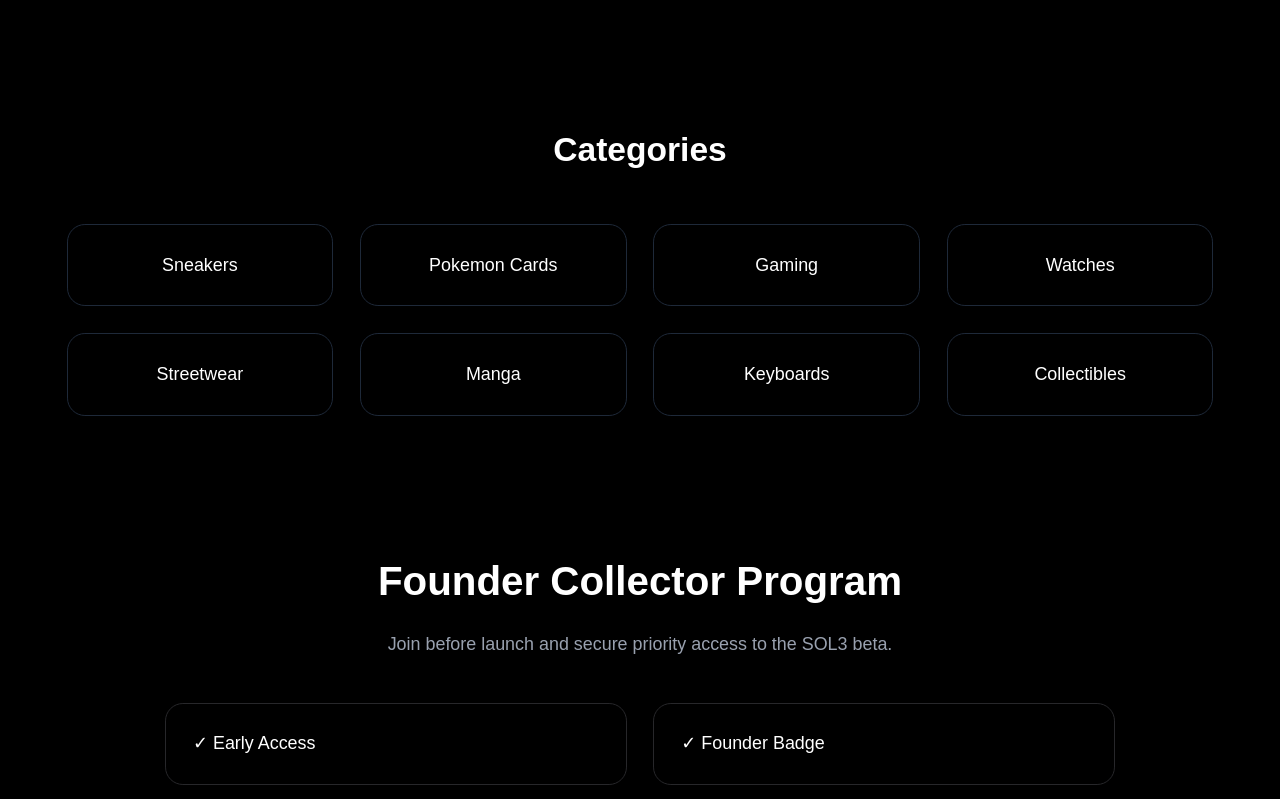
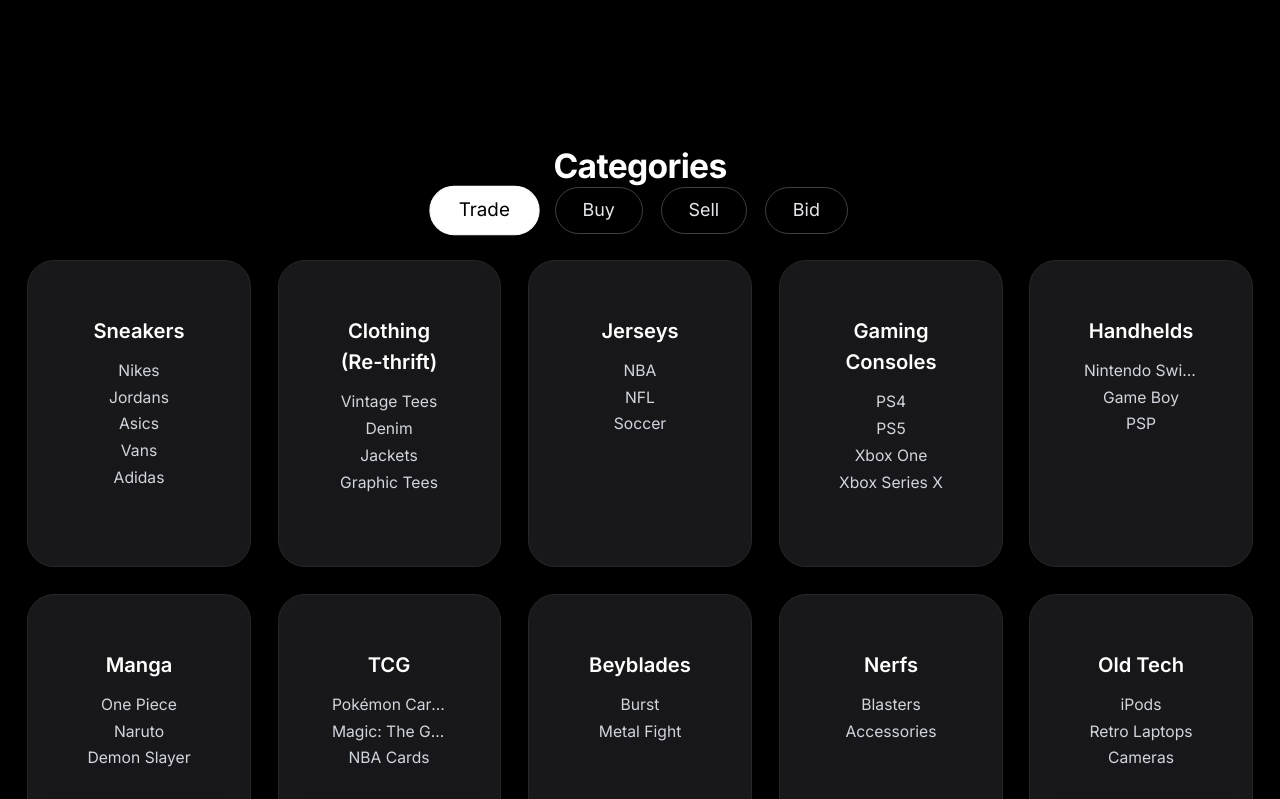
Before and after one commit to Rvx0098/sol3, a Next.js app: page / in a window 1280 px wide. Shown: the part 721-1520 px from the top of the page. Built offline with nearby package versions, Linux system fonts and the light colour scheme; no server answers.

Commit message:
Backup before lovable import

```diff
--- a/app/globals.css
+++ b/app/globals.css
@@ -1,8 +1,12 @@
+@import url('https://fonts.googleapis.com/css2?family=Inter:wght@300;400;600;700;800&display=swap');
 @import "tailwindcss";
 
 :root {
-  --background: #ffffff;
-  --foreground: #171717;
+  --background: #000000;
+  --foreground: #f8f8f8;
+  --surface: #070707;
+  --surface-soft: rgba(255, 255, 255, 0.04);
+  --surface-strong: rgba(255, 255, 255, 0.08);
 }
 
 @theme inline {
@@ -12,50 +16,46 @@
   --font-mono: var(--font-geist-mono);
 }
 
-@media (prefers-color-scheme: dark) {
-  :root {
-    --background: #0a0a0a;
-    --foreground: #ededed;
-  }
+body {
+  min-height: 100vh;
+  margin: 0;
+  background: radial-gradient(circle at top, rgba(255, 255, 255, 0.05), transparent 24%), #000000;
+  color: #f8f8f8;
+  font-family: Inter, -apple-system, BlinkMacSystemFont, 'Segoe UI', Roboto, Helvetica, Arial, sans-serif;
+  -webkit-font-smoothing: antialiased;
+  -moz-osx-font-smoothing: grayscale;
+  text-rendering: optimizeLegibility;
 }
 
-body {
-  background: var(--background);
-  color: var(--foreground);
-  font-family: Arial, Helvetica, sans-serif;
-}
-
-/* Global box sizing and responsive defaults */
-*, *::before, *::after {
+* {
   box-sizing: border-box;
 }
 
-/* Fluid, clamped base font-size for better readability across devices */
-:root {
-  --base-font-size: clamp(14px, 1.4vw, 18px);
+*::selection {
+  background: rgba(255, 255, 255, 0.18);
+  color: #ffffff;
 }
 
 html {
-  font-size: var(--base-font-size);
-  -webkit-text-size-adjust: 100%;
-  -moz-text-size-adjust: 100%;
-  -ms-text-size-adjust: 100%;
+  font-size: clamp(14px, 1.4vw, 18px);
+  scroll-behavior: smooth;
 }
 
-/* Make media and images responsive to prevent overflow/overlap */
 img, picture, video, svg {
   max-width: 100%;
   height: auto;
   display: block;
 }
 
-/* Prevent long words/strings from overflowing */
-p, a, button, input, h1, h2, h3, h4 {
+p, a, button, input, textarea, h1, h2, h3, h4 {
   word-break: break-word;
   hyphens: auto;
 }
 
-/* Basic container utility for content centering */
+button, input, textarea {
+  font: inherit;
+}
+
 .container {
   max-width: 1200px;
   margin-left: auto;
@@ -64,13 +64,57 @@
   padding-right: 1rem;
 }
 
-/* Limit extreme heading sizes so they don't overlap on small screens */
-h1 {
-  font-size: clamp(1.6rem, 6vw, 4.5rem);
-  line-height: 1.02;
+.glass-panel {
+  background: rgba(255, 255, 255, 0.04);
+  backdrop-filter: blur(24px);
+  -webkit-backdrop-filter: blur(24px);
+  border: 1px solid rgba(255, 255, 255, 0.08);
 }
 
-/* Modal/content helpers: ensure modals fit smaller viewports */
+.card-3d {
+  perspective: 1000px;
+}
+
+.card-3d .card-inner {
+  transform-style: preserve-3d;
+  transition: transform 450ms cubic-bezier(0.2, 0.9, 0.2, 1), box-shadow 300ms ease;
+  will-change: transform;
+}
+
+.card-3d:hover .card-inner {
+  transform: rotateX(6deg) rotateY(-6deg) translateY(-6px) scale(1.01);
+  box-shadow: 0 25px 50px rgba(0, 0, 0, 0.6), 0 6px 18px rgba(0, 0, 0, 0.4);
+}
+
+.card-3d .card-face {
+  backface-visibility: hidden;
+}
+
+h1, h2, h3, h4 {
+  margin: 0;
+}
+
+h1 {
+  font-size: clamp(3rem, 7vw, 7.5rem);
+  line-height: 0.92;
+}
+
+h2 {
+  letter-spacing: -0.02em;
+}
+
+.details summary {
+  list-style: none;
+}
+
+.details summary::-webkit-details-marker {
+  display: none;
+}
+
+.details[open] summary {
+  color: #fff;
+}
+
 .modal-full-mobile {
   width: 100%;
   max-width: 420px;
--- a/app/layout.tsx
+++ b/app/layout.tsx
@@ -13,8 +13,8 @@
 });
 
 export const metadata: Metadata = {
-  title: "Create Next App",
-  description: "Generated by create next app",
+  title: "SOL3 — Built for Collectors",
+  description: "SOL3 is a verified campus launch experience for MIT Pune collectors to buy, sell, trade, and discover rare collectibles.",
   viewport: "width=device-width,initial-scale=1",
 };
 
@@ -28,7 +28,7 @@
       lang="en"
       className={`${geistSans.variable} ${geistMono.variable} h-full antialiased`}
     >
-      <body className="min-h-full flex flex-col">{children}</body>
+      <body className="min-h-full flex flex-col bg-black text-white">{children}</body>
     </html>
   );
 }
--- a/app/page.tsx
+++ b/app/page.tsx
@@ -15,6 +15,7 @@
     college: "",
     collector_interest: "",
   });
+  const [selectedAction, setSelectedAction] = useState("Trade");
 
   async function handleSubmit() {
     if (
@@ -110,26 +111,64 @@
         </section>
 
         <section className="mt-32 px-6">
-          <h2 className="text-center text-3xl font-bold mb-12">
-            Categories
-          </h2>
+          <h2 className="text-center text-3xl font-bold mb-6">Categories</h2>
 
-          <div className="grid grid-cols-2 md:grid-cols-4 gap-6 max-w-5xl mx-auto">
+          <div className="max-w-5xl mx-auto mb-6 flex justify-center gap-4">
+            {["Trade", "Buy", "Sell", "Bid"].map((action) => (
+              <button
+                key={action}
+                onClick={() => setSelectedAction(action)}
+                className={`px-6 py-2 rounded-full font-semibold transition-all border ${
+                  selectedAction === action
+                    ? "bg-white text-black border-white shadow-lg scale-105"
+                    : "border-zinc-700 text-gray-200 bg-transparent hover:bg-zinc-900"
+                }`}
+              >
+                {action}
+              </button>
+            ))}
+          </div>
+
+          <div className="grid grid-cols-2 md:grid-cols-4 lg:grid-cols-5 gap-6 max-w-6xl mx-auto">
             {[
-              "Sneakers",
-              "Pokemon Cards",
-              "Gaming",
-              "Watches",
-              "Streetwear",
-              "Manga",
-              "Keyboards",
-              "Collectibles",
-            ].map((item) => (
+              {
+                title: "Sneakers",
+                subs: ["Nikes", "Jordans", "Asics", "Vans", "Adidas"],
+              },
+              {
+                title: "Clothing (Re-thrift)",
+                subs: ["Vintage Tees", "Denim", "Jackets", "Graphic Tees"],
+              },
+              { title: "Jerseys", subs: ["NBA", "NFL", "Soccer"] },
+              {
+                title: "Gaming Consoles",
+                subs: ["PS4", "PS5", "Xbox One", "Xbox Series X"],
+              },
+              { title: "Handhelds", subs: ["Nintendo Switch", "Game Boy", "PSP"] },
+              { title: "Manga", subs: ["One Piece", "Naruto", "Demon Slayer"] },
+              { title: "TCG", subs: ["Pokémon Cards", "Magic: The Gathering", "NBA Cards"] },
+              { title: "Beyblades", subs: ["Burst", "Metal Fight"] },
+              { title: "Nerfs", subs: ["Blasters", "Accessories"] },
+              { title: "Old Tech", subs: ["iPods", "Retro Laptops", "Cameras"] },
+              { title: "Other Collectibles", subs: ["Pins", "Figures", "Posters"] },
+            ].map((cat) => (
               <div
-                key={item}
-                className="border border-gray-800 rounded-2xl p-6 text-center hover:border-white transition"
+                key={cat.title}
+                className="card-3d bg-zinc-900 border border-zinc-800 rounded-3xl p-6 text-center transition"
               >
-                {item}
+                <div className="card-inner rounded-2xl p-6 bg-gradient-to-b from-zinc-900 to-zinc-900/90">
+                  <div className="text-lg font-semibold mb-3">{cat.title}</div>
+
+                  <ul className="text-sm text-gray-300 mb-4 space-y-1">
+                    {cat.subs.map((s) => (
+                      <li key={s} className="truncate">
+                        {s}
+                      </li>
+                    ))}
+                  </ul>
+
+
+                </div>
               </div>
             ))}
           </div>
@@ -171,7 +210,8 @@
         </section>
 
         <footer className="text-center text-gray-500 py-20 mt-32">
-          SOL3 © 2026 • Early Access
+          <div>SOL3 © 2026 • Early Access</div>
+          <div className="text-xs mt-4">Contact: <a href="mailto:contact@sol3.site" className="text-gray-200 underline">contact@sol3.site</a></div>
         </footer>
       </main>
 
--- a/package.json
+++ b/package.json
@@ -11,6 +11,7 @@
   "dependencies": {
     "@supabase/supabase-js": "^2.108.1",
     "framer-motion": "^12.40.0",
+    "lucide-react": "^1.17.0",
     "next": "16.2.9",
     "react": "19.2.4",
     "react-dom": "19.2.4"
```
Also changed, not shown: 1 other file (tests, documents, lock files or other folders).
